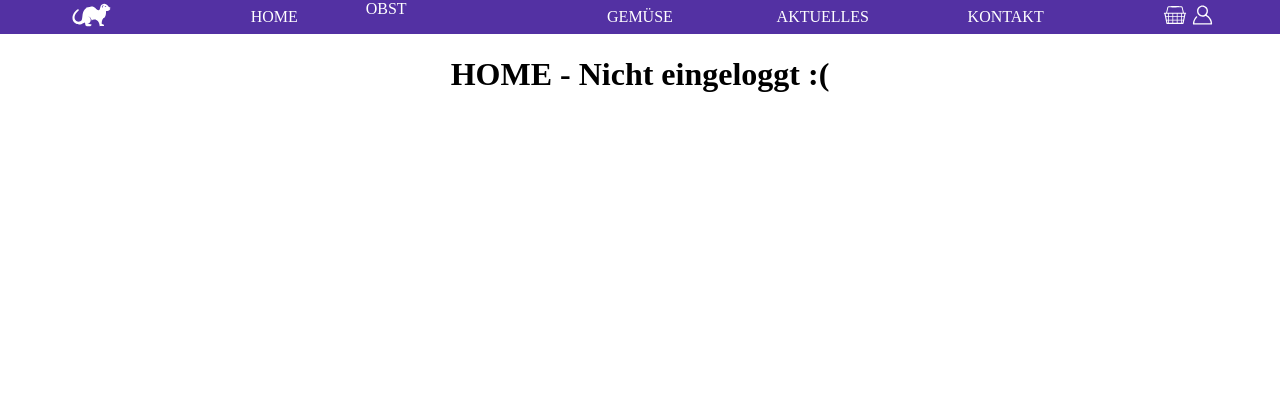
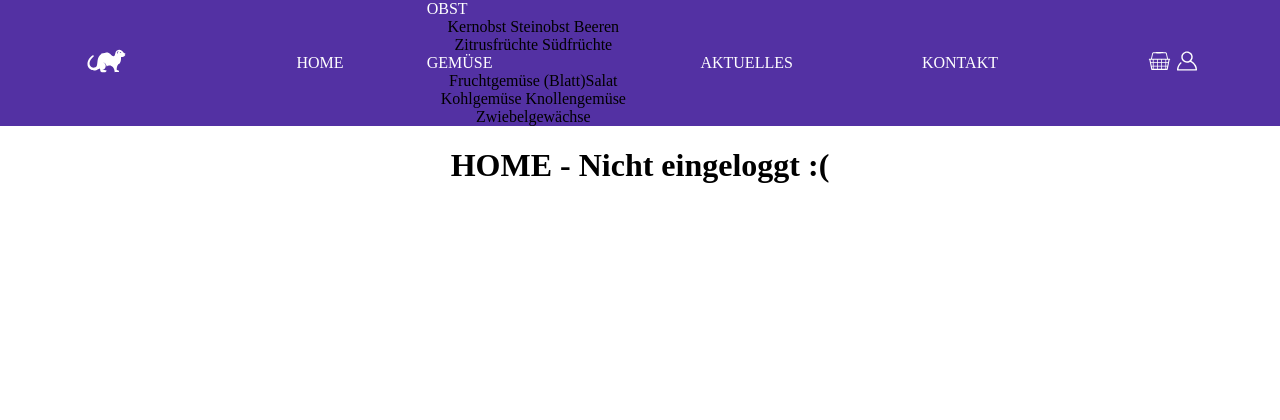
Before and after one commit to Diafreak/FrFrFrFr, a PHP site: page / in a window 1280 px wide. Shown: the top 420 px of the page. Run offline with PHP 8.4, Linux system fonts and the light colour scheme; some web fonts are replaced.

Commit message:
quickfix

```diff
--- a/assets/styles/style.css
+++ b/assets/styles/style.css
@@ -108,10 +108,10 @@ nav ul .no-hover:hover
 
 .dropdown-content
 {
-    display: none;
+    /* display: none; */
     font: inherit;
     font-size: inherit;
-    color: inherit;
+    color: white;
 }
 
 
--- a/views/navigationBar.php
+++ b/views/navigationBar.php
@@ -23,9 +23,18 @@
                         <a href="irgendwas:)">Südfrüchte</a>
                     </div>
                 </div>
-                <a href="?c=shop&a=vegetables">
-                    <li>GEMÜSE</li>
-                </a>
+                <div class="dropdown-menu">
+                    <a href="?c=shop&a=vegetables">
+                        <li>GEMÜSE</li>
+                    </a>
+                    <div class="dropdown-content">
+                        <a href="irgendwas:)">Fruchtgemüse</a>
+                        <a href="irgendwas:)">(Blatt)Salat</a>
+                        <a href="irgendwas:)">Kohlgemüse</a>
+                        <a href="irgendwas:)">Knollengemüse</a>
+                        <a href="irgendwas:)">Zwiebelgewächse</a>
+                    </div>
+                </div>
                 <a href="?c=pages&a=current">
                     <li>AKTUELLES</li>
                 </a>
```
